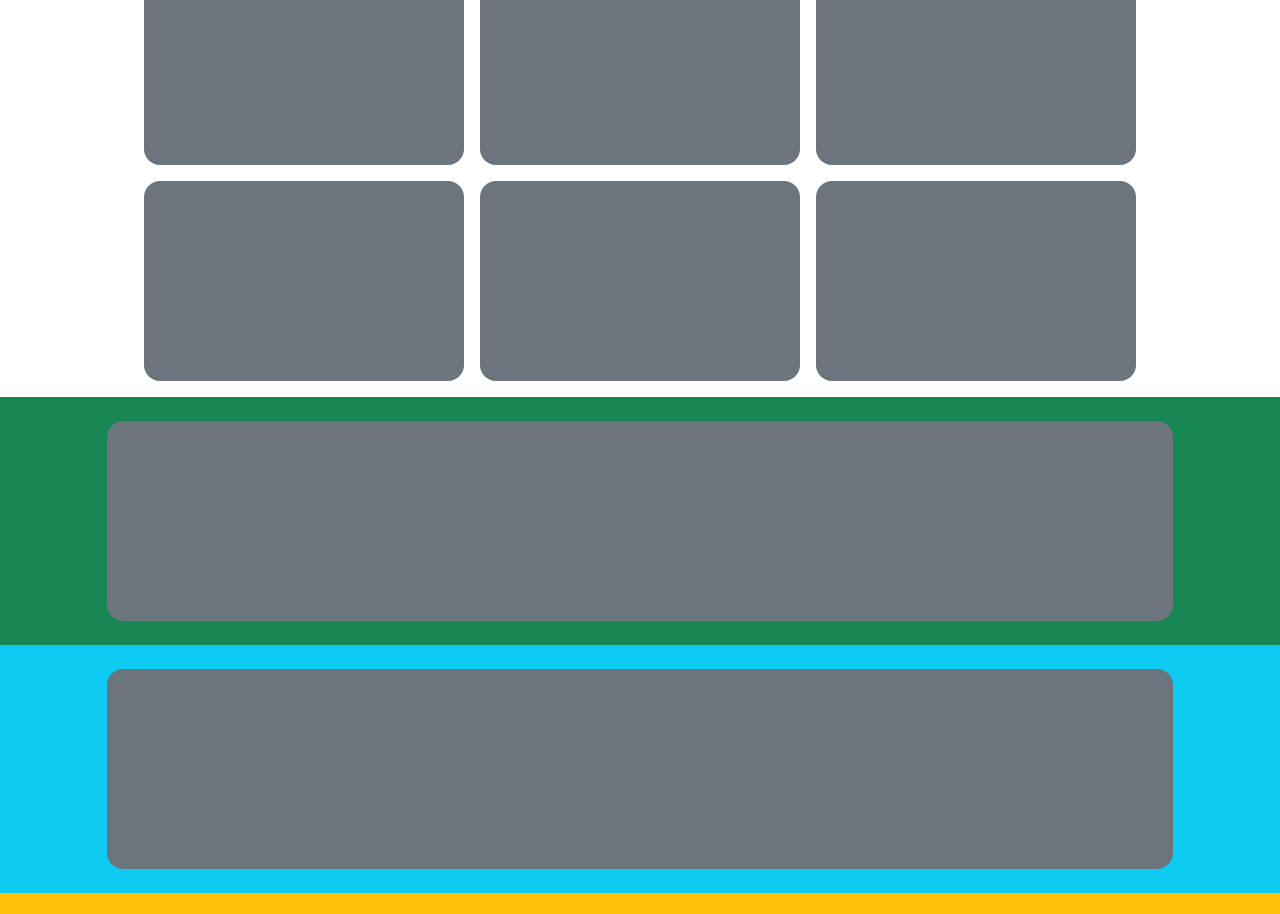
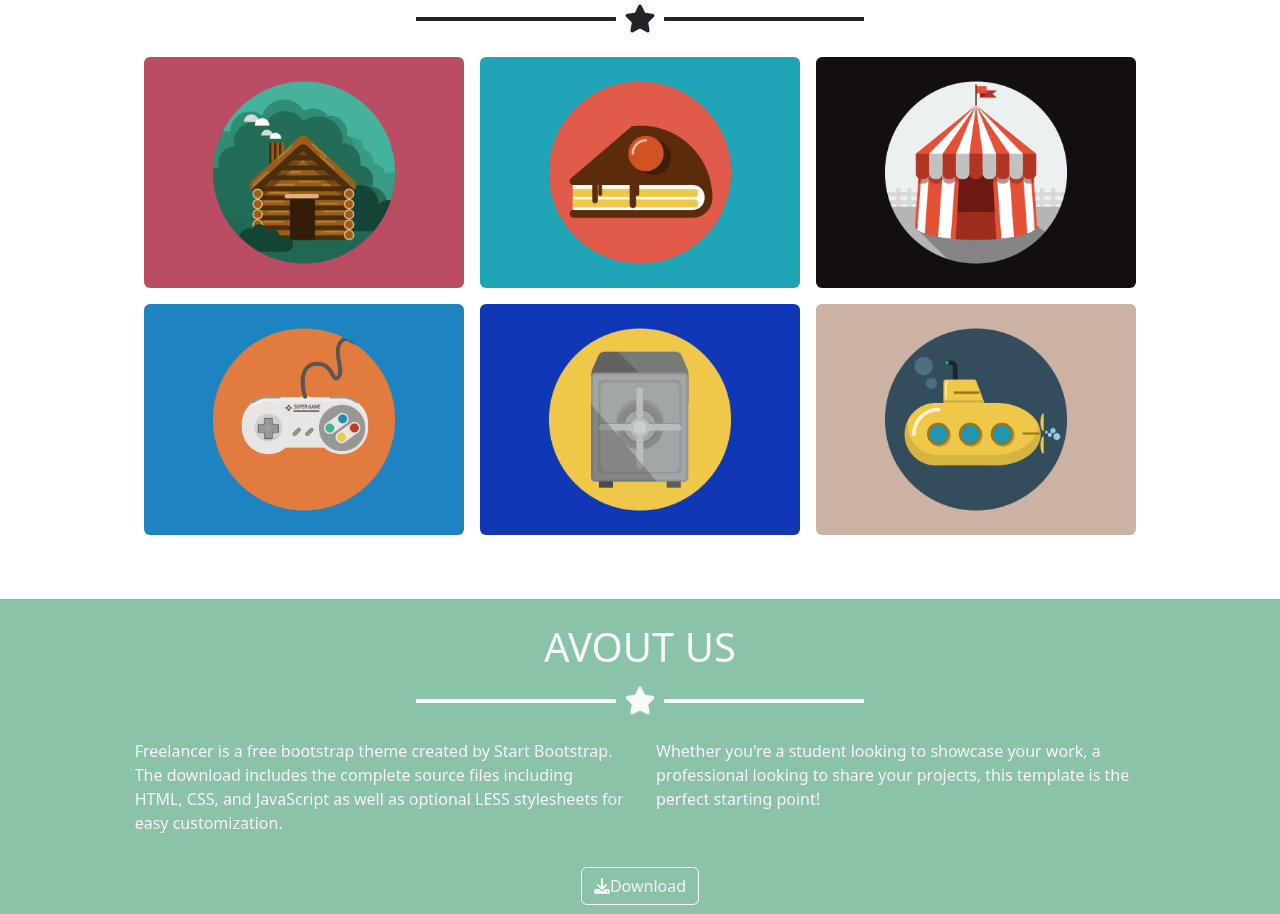
Before and after one commit to VincenzoDePetris/html-css-bootstrap-freelancer, a plain HTML site: page index.html in a window 1280 px wide. Shown: the part 757-1671 px from the top of the page. Drawn offline with nearby package versions, Linux system fonts and the light colour scheme.

Commit message:
add: ABOUT US section

```diff
--- a/css/style.css
+++ b/css/style.css
@@ -10,3 +10,7 @@ img {
   width: 200px;
   height: 0;
 }
+
+.paragrafo {
+  width: 50%;
+}
--- a/index.html
+++ b/index.html
@@ -54,9 +54,8 @@
             />
 
             <p class="text-light h1">START BOOTSTRAP</p>
-            <div
-              class="d-flex justify-content-center align-items-center altezza-stella"
-            >
+            <!-- stella -->
+            <div class="d-flex justify-content-center align-items-center">
               <div class="border border-2 striscia border-light"></div>
               <div>
                 <i class="fa-solid fa-star m-2 fs-3 text-light"></i>
@@ -70,33 +69,84 @@
         </div>
       </div>
       <!-- card section -->
-      <div>
-        <h1 class="text-center py-2">TITOLO</h1>
+      <div class="my-5">
+        <h1 class="text-center py-2">PORT FOLIO</h1>
+        <div class="d-flex justify-content-center align-items-center">
+          <div class="border border-2 striscia border-dark"></div>
+          <div>
+            <i class="fa-solid fa-star m-2 fs-3"></i>
+          </div>
+          <div class="border border-2 striscia border-dark"></div>
+        </div>
         <div class="row justify-content-center py-2">
           <div
-            class="col-10 bg-secondary my-2 height rounded-4 col-md-5 mx-2 col-lg-3"
-          ></div>
+            class="col-10 p-0 bg-secondary my-2 height rounded-4 col-md-5 mx-2 col-lg-3"
+          >
+            <img class="rounded" src="./img/cabin.png" alt="cabin" />
+          </div>
+
           <div
-            class="col-10 bg-secondary my-2 height rounded-4 col-md-5 mx-2 col-lg-3"
-          ></div>
+            class="col-10 p-0 bg-secondary my-2 height rounded-4 col-md-5 mx-2 col-lg-3"
+          >
+            <img class="rounded" src="./img/cake.png" alt="cake" />
+          </div>
           <div
-            class="col-10 bg-secondary my-2 height rounded-4 col-md-5 mx-2 col-lg-3"
-          ></div>
+            class="col-10 p-0 bg-secondary my-2 height rounded-4 col-md-5 mx-2 col-lg-3"
+          >
+            <img class="rounded" src="./img/circus.png" alt="circus" />
+          </div>
           <div
-            class="col-10 bg-secondary my-2 height rounded-4 col-md-5 mx-2 col-lg-3"
-          ></div>
+            class="col-10 p-0 bg-secondary my-2 height rounded-4 col-md-5 mx-2 col-lg-3"
+          >
+            <img class="rounded" src="./img/game.png" alt="game" />
+          </div>
           <div
-            class="col-10 bg-secondary my-2 height rounded-4 col-md-5 mx-2 col-lg-3"
-          ></div>
+            class="col-10 p-0 bg-secondary my-2 height rounded-4 col-md-5 mx-2 col-lg-3"
+          >
+            <img class="rounded" src="./img/safe.png" alt="safe" />
+          </div>
           <div
-            class="col-10 bg-secondary my-2 height rounded-4 col-md-5 mx-2 col-lg-3"
-          ></div>
+            class="col-10 p-0 bg-secondary my-2 height rounded-4 col-md-5 mx-2 col-lg-3"
+          >
+            <img class="rounded" src="./img/submarine.png" alt="submarine" />
+          </div>
         </div>
       </div>
       <!-- about section -->
       <div>
-        <div class="row justify-content-center bg-success py-4">
-          <div class="col-10 bg-secondary height rounded-4 col-md-10"></div>
+        <div class="row justify-content-center bg-success bg-opacity-50 py-4">
+          <div class="col-10 height rounded-4 col-md-10">
+            <h1 class="text-center text-light">AVOUT US</h1>
+            <!-- STELLA -->
+            <div class="d-flex justify-content-center align-items-center">
+              <div class="border border-2 striscia border-light"></div>
+              <div>
+                <i class="fa-solid fa-star m-2 fs-3 text-light"></i>
+              </div>
+              <div class="border border-2 striscia border-light"></div>
+            </div>
+            <!-- FINE STELLA -->
+            <div
+              class="d-sm-block d-md-flex justify-content-between text-light"
+            >
+              <p class="paragrafo mx-auto p-3">
+                Freelancer is a free bootstrap theme created by Start Bootstrap.
+                The download includes the complete source files including HTML,
+                CSS, and JavaScript as well as optional LESS stylesheets for
+                easy customization.
+              </p>
+              <p class="paragrafo mx-auto my-0 p-3">
+                Whether you're a student looking to showcase your work, a
+                professional looking to share your projects, this template is
+                the perfect starting point!
+              </p>
+            </div>
+            <div class="text-center">
+              <button class="btn btn-outline-light">
+                <i class="fa-solid fa-download"></i>Download
+              </button>
+            </div>
+          </div>
         </div>
       </div>
       <!-- contact me section -->
```
